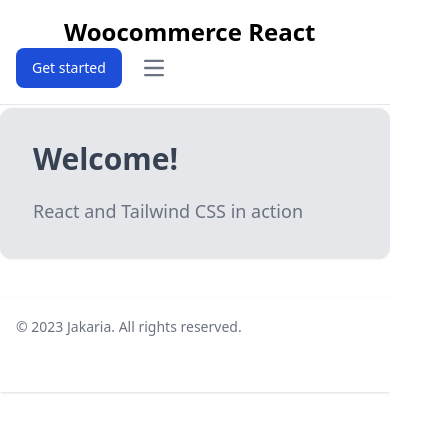
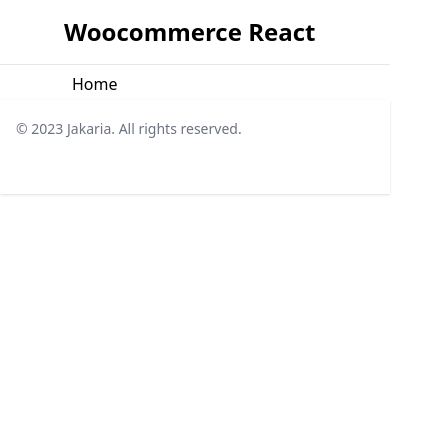
Before and after one commit to jakaria-istauk/react-woocommerce, a React (Vite) app: page / in a window 390 px wide. Shown: the top 432 px of the page, 430 px wide, since content can reach past the window. Built offline with nearby package versions, Linux system fonts and the light colour scheme.

Commit message:
router added, and some pages

```diff
--- a/package.json
+++ b/package.json
@@ -11,7 +11,8 @@
   },
   "dependencies": {
     "react": "^18.2.0",
-    "react-dom": "^18.2.0"
+    "react-dom": "^18.2.0",
+    "react-router-dom": "^6.16.0"
   },
   "devDependencies": {
     "@types/react": "^18.2.15",
--- a/src/App.jsx
+++ b/src/App.jsx
@@ -1,18 +1,9 @@
-import Header from "./components/common/Header";
-import Products from "./components/layouts/product/Products";
-import Footer from "./components/common/Footer";
+import { RouterProvider } from "react-router-dom";
 import "./App.css";
+import router from "./components/router";
 
 function App() {
-  return (
-    <>
-      <Header />
-      <div className="mt-7 pt-10">
-        <Products />
-      </div>
-      <Footer />
-    </>
-  );
+  return <RouterProvider router={router} />;
 }
 
 export default App;
--- a/src/components/common/Header.jsx
+++ b/src/components/common/Header.jsx
@@ -1,10 +1,11 @@
 import React from "react";
+import { Link } from "react-router-dom";
 
 const Header = () => {
   return (
     <nav className="bg-white dark:bg-gray-900 fixed w-full z-20 top-0 left-0 border-b border-gray-200 dark:border-gray-600">
       <div className="max-w-screen-xl flex flex-wrap items-center justify-between mx-auto p-4">
-        <a href="https://flowbite.com/" className="flex items-center">
+        <Link to="/" className="flex items-center">
           <svg
             xmlns="http://www.w3.org/2000/svg"
             className="h-8 mr-3 fill-white"
@@ -15,76 +16,44 @@
           <span className="self-center text-2xl font-semibold whitespace-nowrap dark:text-white">
             Woocommerce React
           </span>
-        </a>
-        <div className="flex md:order-2">
-          <button
-            type="button"
-            className="text-white bg-blue-700 hover:bg-blue-800 focus:ring-4 focus:outline-none focus:ring-blue-300 font-medium rounded-lg text-sm px-4 py-2 text-center mr-3 md:mr-0 dark:bg-blue-600 dark:hover:bg-blue-700 dark:focus:ring-blue-800"
-          >
-            Get started
-          </button>
-          <button
-            data-collapse-toggle="navbar-sticky"
-            type="button"
-            className="inline-flex items-center p-2 w-10 h-10 justify-center text-sm text-gray-500 rounded-lg md:hidden hover:bg-gray-100 focus:outline-none focus:ring-2 focus:ring-gray-200 dark:text-gray-400 dark:hover:bg-gray-700 dark:focus:ring-gray-600"
-            aria-controls="navbar-sticky"
-            aria-expanded="false"
-          >
-            <span className="sr-only">Open main menu</span>
-            <svg
-              className="w-5 h-5"
-              aria-hidden="true"
-              xmlns="http://www.w3.org/2000/svg"
-              fill="none"
-              viewBox="0 0 17 14"
-            >
-              <path
-                stroke="currentColor"
-                strokeLinecap="round"
-                strokeLinejoin="round"
-                strokeWidth="2"
-                d="M1 1h15M1 7h15M1 13h15"
-              />
-            </svg>
-          </button>
-        </div>
+        </Link>
         <div
           className="items-center justify-between hidden w-full md:flex md:w-auto md:order-1"
           id="navbar-sticky"
         >
           <ul className="flex flex-col p-4 md:p-0 mt-4 font-medium border border-gray-100 rounded-lg bg-gray-50 md:flex-row md:space-x-8 md:mt-0 md:border-0 md:bg-white dark:bg-gray-800 md:dark:bg-gray-900 dark:border-gray-700">
             <li>
-              <a
-                href="#"
+              <Link
+                to="/"
                 className="block py-2 pl-3 pr-4 text-white bg-blue-700 rounded md:bg-transparent md:text-blue-700 md:p-0 md:dark:text-blue-500"
                 aria-current="page"
               >
                 Home
-              </a>
+              </Link>
             </li>
             <li>
-              <a
-                href="#"
+              <Link
+                to="/shop"
                 className="block py-2 pl-3 pr-4 text-gray-900 rounded hover:bg-gray-100 md:hover:bg-transparent md:hover:text-blue-700 md:p-0 md:dark:hover:text-blue-500 dark:text-white dark:hover:bg-gray-700 dark:hover:text-white md:dark:hover:bg-transparent dark:border-gray-700"
               >
                 Shop
-              </a>
+              </Link>
             </li>
             <li>
-              <a
-                href="#"
+              <Link
+                to="/cart"
                 className="block py-2 pl-3 pr-4 text-gray-900 rounded hover:bg-gray-100 md:hover:bg-transparent md:hover:text-blue-700 md:p-0 md:dark:hover:text-blue-500 dark:text-white dark:hover:bg-gray-700 dark:hover:text-white md:dark:hover:bg-transparent dark:border-gray-700"
               >
                 Cart
-              </a>
+              </Link>
             </li>
             <li>
-              <a
-                href="#"
+              <Link
+                to="/my-account"
                 className="block py-2 pl-3 pr-4 text-gray-900 rounded hover:bg-gray-100 md:hover:bg-transparent md:hover:text-blue-700 md:p-0 md:dark:hover:text-blue-500 dark:text-white dark:hover:bg-gray-700 dark:hover:text-white md:dark:hover:bg-transparent dark:border-gray-700"
               >
                 My Account
-              </a>
+              </Link>
             </li>
           </ul>
         </div>
--- /dev/null
+++ b/src/components/common/NotFound.jsx
@@ -0,0 +1,42 @@
+import React from "react";
+import { Link } from "react-router-dom";
+
+const NotFound = () => {
+  return (
+    <section className="bg-white dark:bg-gray-900">
+      <div className="py-8 px-4 mx-auto max-w-screen-xl text-center lg:py-16">
+        <h1 className="mb-4 text-4xl font-extrabold tracking-tight leading-none text-gray-900 md:text-5xl lg:text-6xl dark:text-white">
+          404 Not found
+        </h1>
+        <p className="mb-8 text-lg font-normal text-gray-500 lg:text-xl sm:px-16 lg:px-48 dark:text-gray-400">
+          The page you looking for is not found
+        </p>
+        <div className="flex flex-col space-y-4 sm:flex-row sm:justify-center sm:space-y-0 sm:space-x-4">
+          <Link
+            to="/"
+            className="inline-flex justify-center items-center py-3 px-5 text-base font-medium text-center text-white rounded-lg bg-blue-700 hover:bg-blue-800 focus:ring-4 focus:ring-blue-300 dark:focus:ring-blue-900"
+          >
+            Back To Home
+            <svg
+              className="w-3.5 h-3.5 ml-2"
+              aria-hidden="true"
+              xmlns="http://www.w3.org/2000/svg"
+              fill="none"
+              viewBox="0 0 14 10"
+            >
+              <path
+                stroke="currentColor"
+                stroke-linecap="round"
+                stroke-linejoin="round"
+                stroke-width="2"
+                d="M1 5h12m0 0L9 1m4 4L9 9"
+              />
+            </svg>
+          </Link>
+        </div>
+      </div>
+    </section>
+  );
+};
+
+export default NotFound;
--- /dev/null
+++ b/src/components/layouts/front/Cart.jsx
@@ -0,0 +1,7 @@
+import React from "react";
+
+const Cart = () => {
+  return <div>Cart</div>;
+};
+
+export default Cart;
--- /dev/null
+++ b/src/components/layouts/front/FrontLayout.jsx
@@ -0,0 +1,18 @@
+import React from "react";
+import { Outlet } from "react-router-dom";
+import Header from "../../common/Header";
+import Footer from "../../common/Footer";
+
+const FrontLayout = () => {
+  return (
+    <>
+      <Header />
+      <div className="container p-8 m-10 mb-0 pb-1">
+        <Outlet />
+      </div>
+      <Footer />
+    </>
+  );
+};
+
+export default FrontLayout;
--- /dev/null
+++ b/src/components/layouts/front/customer/DashBoard.jsx
@@ -0,0 +1,7 @@
+import React from "react";
+
+const Dashboard = () => {
+  return <div>Dashboard</div>;
+};
+
+export default Dashboard;
--- /dev/null
+++ b/src/components/layouts/front/home/Home.jsx
@@ -0,0 +1,7 @@
+import React from "react";
+
+const Home = () => {
+  return <div>Home</div>;
+};
+
+export default Home;
--- /dev/null
+++ b/src/components/layouts/front/product/Products.jsx
@@ -0,0 +1,14 @@
+import React from "react";
+
+const Products = () => {
+  return (
+    <div className="mx-auto bg-gray-200 rounded-xl shadow border p-8 m-10">
+      <p className="text-3xl text-gray-700 font-bold mb-5">Welcome!</p>
+      <p className="text-gray-500 text-lg">
+        React and Tailwind CSS in action on products
+      </p>
+    </div>
+  );
+};
+
+export default Products;
--- a/src/components/layouts/product/Products.jsx
+++ /dev/null
@@ -1,12 +0,0 @@
-import React from "react";
-
-const Products = () => {
-  return (
-    <div className="container mx-auto bg-gray-200 rounded-xl shadow border p-8 m-10">
-      <p className="text-3xl text-gray-700 font-bold mb-5">Welcome!</p>
-      <p className="text-gray-500 text-lg">React and Tailwind CSS in action</p>
-    </div>
-  );
-};
-
-export default Products;
--- /dev/null
+++ b/src/components/router.jsx
@@ -0,0 +1,41 @@
+import React from "react";
+import FrontLayout from "./layouts/front/frontLayout";
+import Products from "./layouts/front/product/Products";
+import { createBrowserRouter } from "react-router-dom";
+import Home from "./layouts/front/home/Home";
+import Cart from "./layouts/front/Cart";
+import Dashboard from "./layouts/front/customer/dashboard";
+import NotFound from "./common/NotFound";
+
+const routes = [
+  {
+    path: "/",
+    exact: true,
+    name: "Home",
+    element: <FrontLayout />,
+    children: [
+      {
+        index: true,
+        element: <Home />,
+      },
+      {
+        path: "/shop",
+        element: <Products />,
+      },
+      {
+        path: "/cart",
+        element: <Cart />,
+      },
+      {
+        path: "/my-account",
+        element: <Dashboard />,
+      },
+      {
+        path: "*",
+        element: <NotFound />,
+      },
+    ],
+  },
+];
+
+export default createBrowserRouter(routes);
```
Also changed, not shown: src/components/layouts/front/product/Product.jsx (renamed from src/components/layouts/product/Product.jsx).
